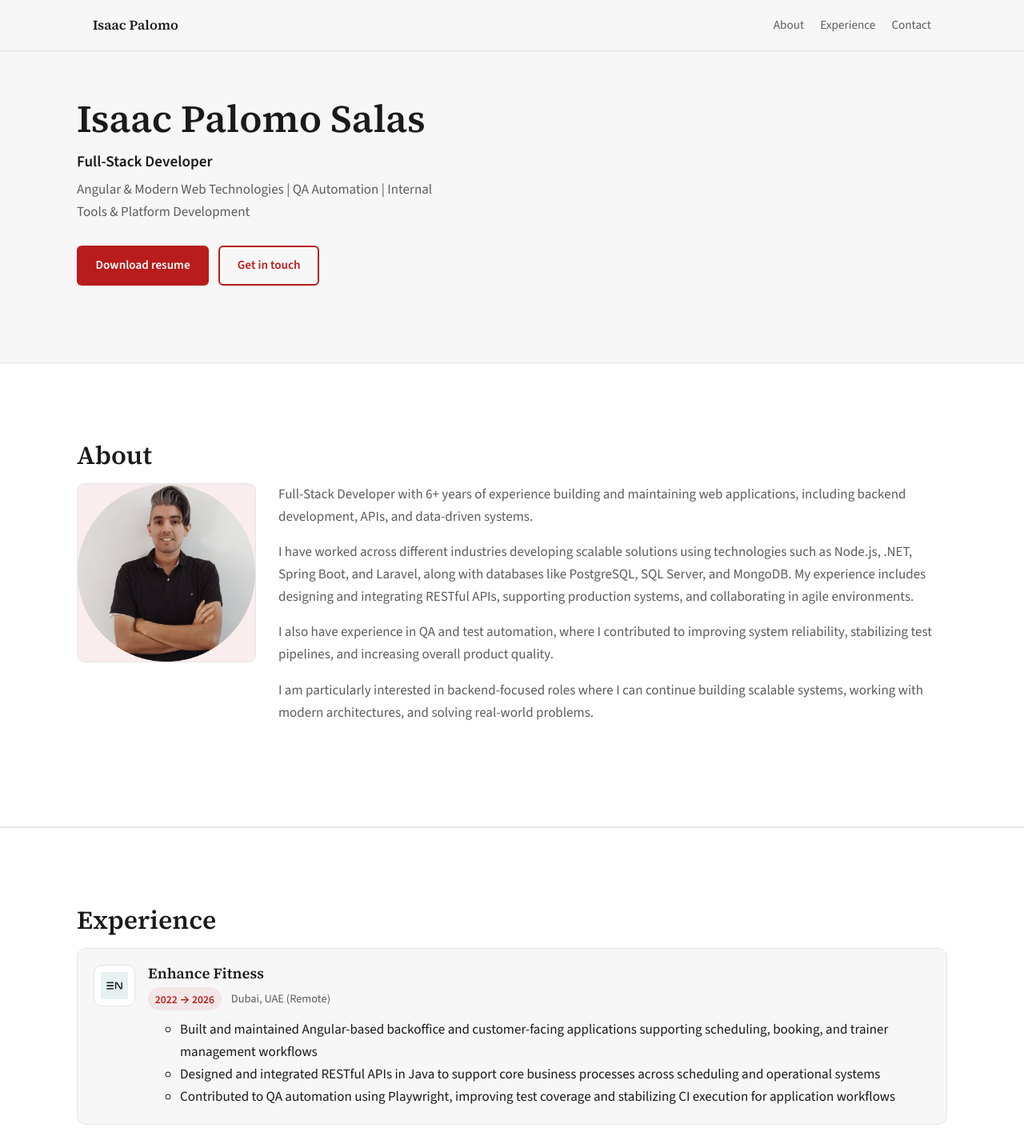
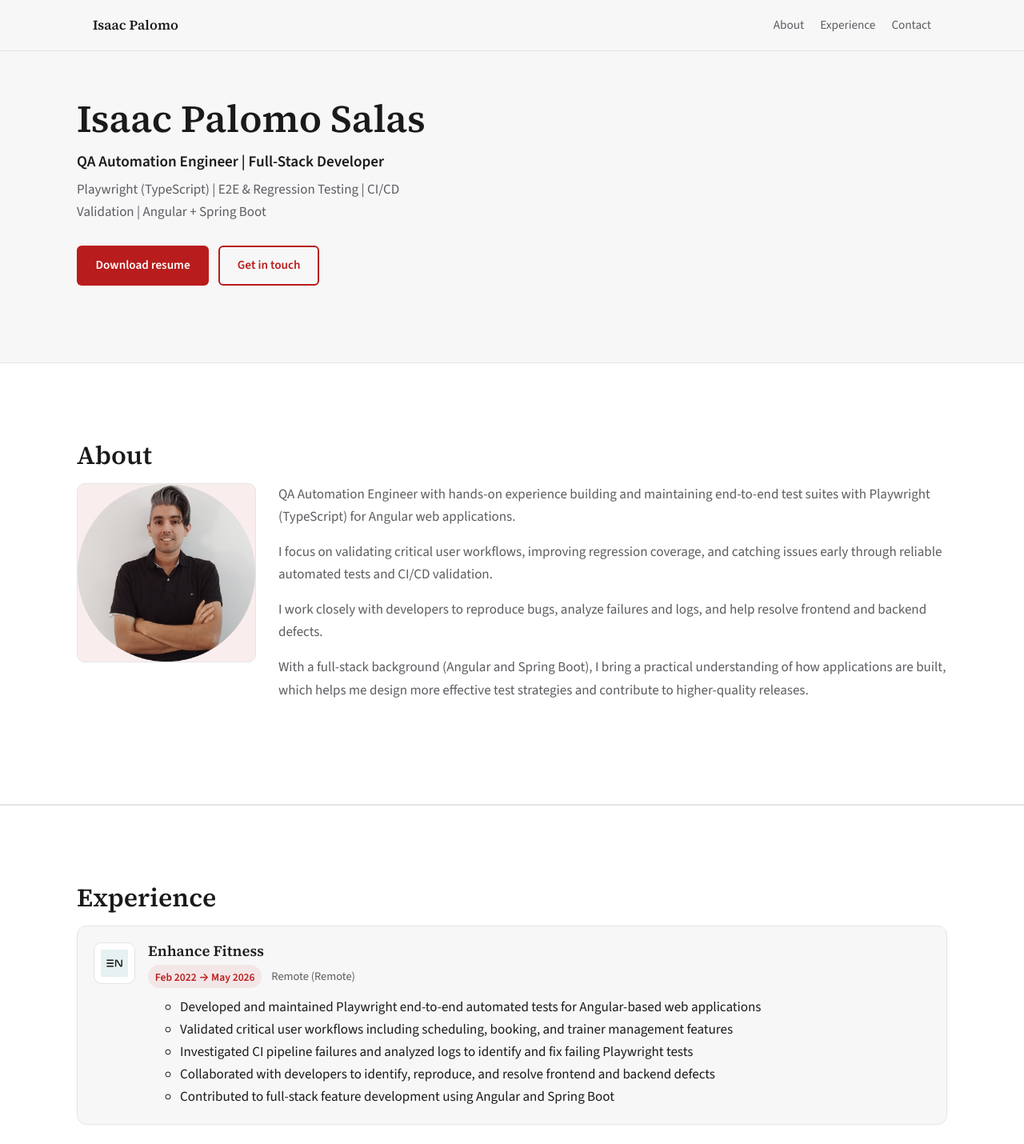
Before and after one commit to isaacpalomo/web-portfolio, an Angular app in the folder frontend/: page / in a window 1280 px wide. Shown: the top 1430 px of the page at 80% size. Built offline with nearby package versions, Linux system fonts and the light colour scheme.

Commit message:
feat: updates headline and experience

```diff
--- a/frontend/src/app/app.component.html
+++ b/frontend/src/app/app.component.html
@@ -16,7 +16,7 @@
 
   <app-contact-section
     heading="Get in touch"
-    lede="Open to full-time roles and freelance opportunities."
+    lede="Open to QA and QA Automation roles. Available for remote opportunities."
     [linkedinUrl]="linkedinUrl"
     [githubUrl]="githubUrl"
     [contactEmail]="contactEmail"
--- a/frontend/src/app/app.component.ts
+++ b/frontend/src/app/app.component.ts
@@ -8,9 +8,9 @@ import { Experience } from './models/experience.model';
 })
 export class AppComponent {
   readonly brandName = 'Isaac Palomo Salas';
-  readonly role = 'Full-Stack Developer';
+  readonly role = 'QA Automation Engineer | Full-Stack Developer';
   readonly tagline =
-    'Angular & Modern Web Technologies | QA Automation | Internal Tools & Platform Development';
+    'Playwright (TypeScript) | E2E & Regression Testing | CI/CD Validation | Angular + Spring Boot';
 
   /** Replace with your public URLs and email before publishing. */
   linkedinUrl = 'https://www.linkedin.com/in/isaac-salas-48576a1a8/';
@@ -22,14 +22,16 @@ export class AppComponent {
     {
       company: 'Enhance Fitness',
       logo: '/assets/enhance.png',
-      start: '2022',
-      end: '2026',
-      location: 'Dubai, UAE',
+      start: 'Feb 2022',
+      end: 'May 2026',
+      location: 'Remote',
       workMode: 'Remote',
       bulletPoints: [
-        'Built and maintained Angular-based backoffice and customer-facing applications supporting scheduling, booking, and trainer management workflows',
-        'Designed and integrated RESTful APIs in Java to support core business processes across scheduling and operational systems',
-        'Contributed to QA automation using Playwright, improving test coverage and stabilizing CI execution for application workflows',
+        'Developed and maintained Playwright end-to-end automated tests for Angular-based web applications',
+        'Validated critical user workflows including scheduling, booking, and trainer management features',
+        'Investigated CI pipeline failures and analyzed logs to identify and fix failing Playwright tests',
+        'Collaborated with developers to identify, reproduce, and resolve frontend and backend defects',
+        'Contributed to full-stack feature development using Angular and Spring Boot',
       ],
     },
     {
@@ -46,11 +48,13 @@ export class AppComponent {
       ],
     },
     {
-      company: "Mexico's Industry Suppliers Chain",
+      company: 'Cadena de Proveedores de la Industria en México',
       logo: '/assets/capim.png',
       start: '2017',
       end: '2019',
-      location: 'Juárez City, Mexico',
+
+      location: 'Ciudad Juárez, México',
+
       workMode: 'On-site',
       bulletPoints: [
         'Developed and maintained a PHP and MySQL-based platform for business networking and supplier catalogs',
@@ -62,7 +66,7 @@ export class AppComponent {
       logo: '/assets/lear.png',
       start: '2015',
       end: '2017',
-      location: 'Juárez City, Mexico',
+      location: 'Ciudad Juárez, México',
       workMode: 'On-site',
       bulletPoints: [
         'Developed internal reporting solutions using SQL Server Reporting Services (SSRS)',
--- a/frontend/src/app/sections/about-section/about-section.component.html
+++ b/frontend/src/app/sections/about-section/about-section.component.html
@@ -15,27 +15,24 @@
       </div>
       <div class="about__text">
         <p>
-          Full-Stack Developer with 6+ years of experience building and
-          maintaining web applications, including backend development, APIs, and
-          data-driven systems.
+          QA Automation Engineer with hands-on experience building and
+          maintaining end-to-end test suites with Playwright (TypeScript) for
+          Angular web applications.
         </p>
         <p>
-          I have worked across different industries developing scalable
-          solutions using technologies such as Node.js, .NET, Spring Boot, and
-          Laravel, along with databases like PostgreSQL, SQL Server, and
-          MongoDB. My experience includes designing and integrating RESTful
-          APIs, supporting production systems, and collaborating in agile
-          environments.
+          I focus on validating critical user workflows, improving regression
+          coverage, and catching issues early through reliable automated tests
+          and CI/CD validation.
         </p>
         <p>
-          I also have experience in QA and test automation, where I contributed
-          to improving system reliability, stabilizing test pipelines, and
-          increasing overall product quality.
+          I work closely with developers to reproduce bugs, analyze failures and
+          logs, and help resolve frontend and backend defects.
         </p>
         <p class="about__closing">
-          I am particularly interested in backend-focused roles where I can
-          continue building scalable systems, working with modern architectures,
-          and solving real-world problems.
+          With a full-stack background (Angular and Spring Boot), I bring a
+          practical understanding of how applications are built, which helps me
+          design more effective test strategies and contribute to higher-quality
+          releases.
         </p>
       </div>
     </div>
--- a/frontend/src/app/sections/skills-section/skills-section.component.html
+++ b/frontend/src/app/sections/skills-section/skills-section.component.html
@@ -7,7 +7,8 @@
   <div class="section__inner">
     <h2 id="skills-heading">Skills</h2>
     <p class="section__lede">
-      Self-assessed emphasis for frontend delivery; bars animate once this section enters the viewport.
+      Core tools and technologies used for QA automation, manual testing, and
+      supporting application development.
     </p>
     <ul class="skill-list">
       <li *ngFor="let skill of skills" class="skill-row">
--- a/frontend/src/index.html
+++ b/frontend/src/index.html
@@ -2,12 +2,12 @@
 <html lang="en">
   <head>
     <meta charset="utf-8" />
-    <title>Isaac Palomo Salas — Full-Stack Developer</title>
+    <title>Isaac Palomo Salas — QA Automation Engineer</title>
     <base href="/" />
     <meta name="viewport" content="width=device-width, initial-scale=1" />
     <meta
       name="description"
-      content="Isaac Palomo Salas — Full-Stack Developer. Angular, JavaScript, HTML/CSS, remote experience."
+      content="Isaac Palomo Salas — QA Automation Engineer. Playwright (TypeScript), end-to-end & regression testing, CI/CD validation, Angular + Spring Boot."
     />
     <link rel="icon" type="image/x-icon" href="favicon.ico" />
     <link rel="preconnect" href="https://fonts.googleapis.com" />
```
Also changed, not shown: 1 other file (tests, documents, lock files or other folders).
